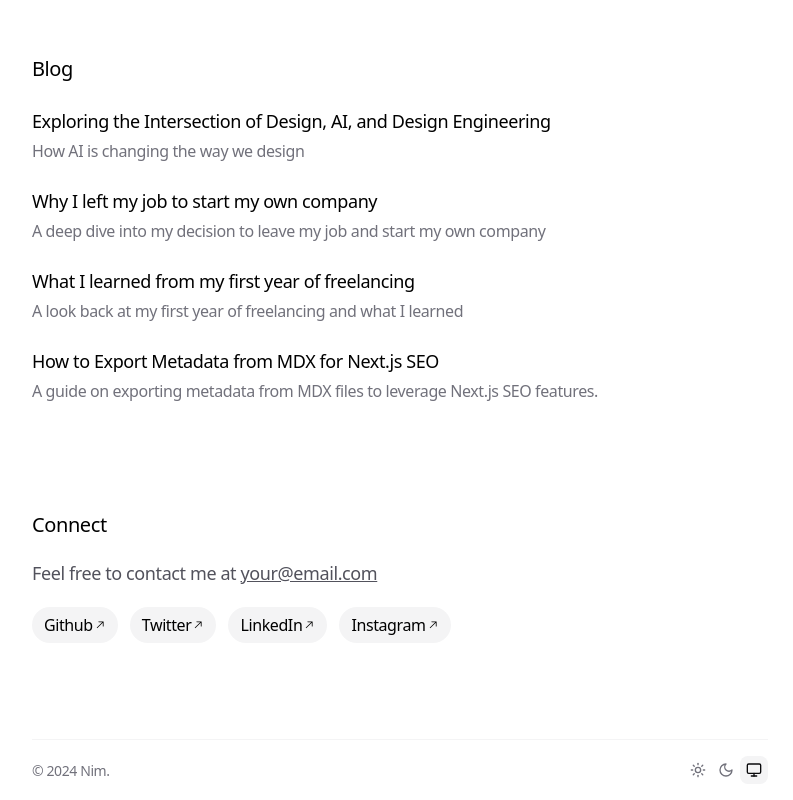
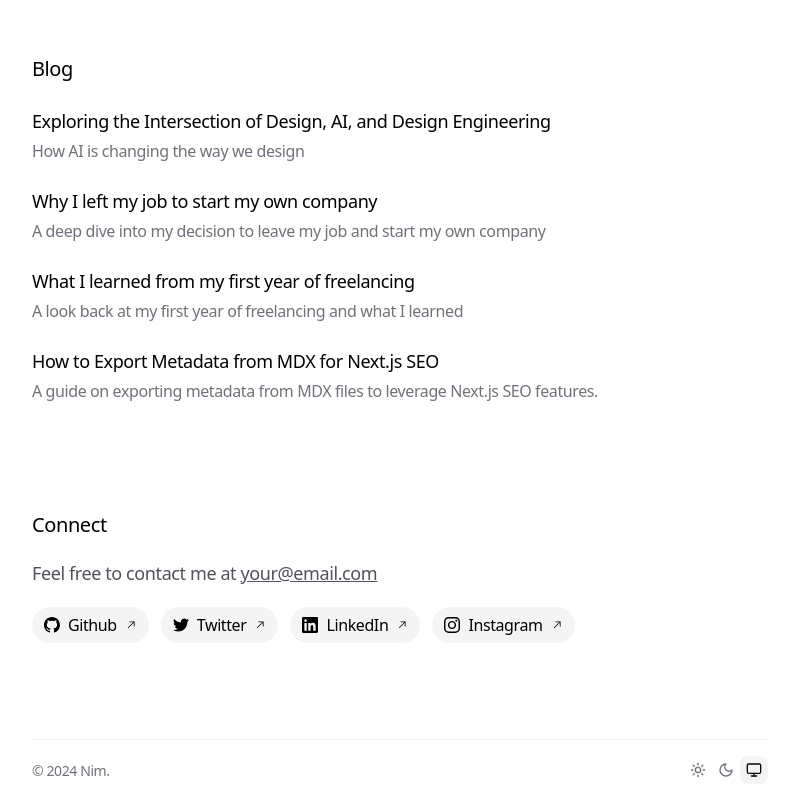
Before and after one commit to niklasfrick/niklasfrick-com, a Next.js app: page / in a window 1280 px wide. Shown: the part 1127-1927 px from the top of the page, without its empty margins (240-1033 px from the left). Built offline with nearby package versions, Linux system fonts and the light colour scheme.

Commit message:
✨ Adding social icons to connect buttons

```diff
--- a/app/data.ts
+++ b/app/data.ts
@@ -25,6 +25,7 @@
 type SocialLink = {
   label: string
   link: string
+  icon: string
 }
 
 export const PROJECTS: Project[] = [
@@ -107,18 +108,22 @@
   {
     label: 'Github',
     link: 'https://github.com/ibelick',
+    icon: 'github',
   },
   {
     label: 'Twitter',
     link: 'https://twitter.com/ibelick',
+    icon: 'twitter',
   },
   {
     label: 'LinkedIn',
     link: 'https://www.linkedin.com/in/ibelick',
+    icon: 'linkedin',
   },
   {
     label: 'Instagram',
     link: 'https://www.instagram.com/ibelick',
+    icon: 'instagram',
   },
 ]
 
--- a/app/page.tsx
+++ b/app/page.tsx
@@ -12,6 +12,7 @@
 } from '@/components/ui/morphing-dialog'
 import Link from 'next/link'
 import { AnimatedBackground } from '@/components/ui/animated-background'
+import { SocialIcon } from '@/components/ui/social-icons'
 import {
   PROJECTS,
   WORK_EXPERIENCE,
@@ -92,16 +93,19 @@
 function MagneticSocialLink({
   children,
   link,
+  icon,
 }: {
   children: React.ReactNode
   link: string
+  icon: string
 }) {
   return (
     <Magnetic springOptions={{ bounce: 0 }} intensity={0.3}>
       <a
         href={link}
-        className="group relative inline-flex shrink-0 items-center gap-[1px] rounded-full bg-zinc-100 px-3 py-1.5 text-base text-black transition-colors duration-200 hover:bg-zinc-950 hover:text-zinc-50 dark:bg-zinc-800 dark:text-zinc-100 dark:hover:bg-zinc-700"
+        className="group relative inline-flex shrink-0 items-center gap-2 rounded-full bg-zinc-100 px-3 py-1.5 text-base text-black transition-colors duration-200 hover:bg-zinc-950 hover:text-zinc-50 dark:bg-zinc-800 dark:text-zinc-100 dark:hover:bg-zinc-700"
       >
+        <SocialIcon icon={icon} />
         {children}
         <svg
           width="15"
@@ -259,7 +263,7 @@
         </p>
         <div className="flex items-center justify-start space-x-3">
           {SOCIAL_LINKS.map((link) => (
-            <MagneticSocialLink key={link.label} link={link.link}>
+            <MagneticSocialLink key={link.label} link={link.link} icon={link.icon}>
               {link.label}
             </MagneticSocialLink>
           ))}
--- /dev/null
+++ b/components/ui/social-icons.tsx
@@ -0,0 +1,33 @@
+import React from 'react'
+
+interface SocialIconProps {
+    icon: string
+    className?: string
+}
+
+export function SocialIcon({ icon, className = "h-4 w-4" }: SocialIconProps) {
+    const iconComponents: Record<string, React.ReactNode> = {
+        github: (
+            <svg width="16" height="16" viewBox="0 0 24 24" fill="currentColor" className={className}>
+                <path d="M12 0c-6.626 0-12 5.373-12 12 0 5.302 3.438 9.8 8.207 11.387.599.111.793-.261.793-.577v-2.234c-3.338.726-4.033-1.416-4.033-1.416-.546-1.387-1.333-1.756-1.333-1.756-1.089-.745.083-.729.083-.729 1.205.084 1.839 1.237 1.839 1.237 1.07 1.834 2.807 1.304 3.492.997.107-.775.418-1.305.762-1.604-2.665-.305-5.467-1.334-5.467-5.931 0-1.311.469-2.381 1.236-3.221-.124-.303-.535-1.524.117-3.176 0 0 1.008-.322 3.301 1.23.957-.266 1.983-.399 3.003-.404 1.02.005 2.047.138 3.006.404 2.291-1.552 3.297-1.23 3.297-1.23.653 1.653.242 2.874.118 3.176.77.84 1.235 1.911 1.235 3.221 0 4.609-2.807 5.624-5.479 5.921.43.372.823 1.102.823 2.222v3.293c0 .319.192.694.801.576 4.765-1.589 8.199-6.086 8.199-11.386 0-6.627-5.373-12-12-12z" />
+            </svg>
+        ),
+        twitter: (
+            <svg width="16" height="16" viewBox="0 0 24 24" fill="currentColor" className={className}>
+                <path d="M23.953 4.57a10 10 0 01-2.825.775 4.958 4.958 0 002.163-2.723c-.951.555-2.005.959-3.127 1.184a4.92 4.92 0 00-8.384 4.482C7.69 8.095 4.067 6.13 1.64 3.162a4.822 4.822 0 00-.666 2.475c0 1.71.87 3.213 2.188 4.096a4.904 4.904 0 01-2.228-.616v.06a4.923 4.923 0 003.946 4.827 4.996 4.996 0 01-2.212.085 4.936 4.936 0 004.604 3.417 9.867 9.867 0 01-6.102 2.105c-.39 0-.779-.023-1.17-.067a13.995 13.995 0 007.557 2.209c9.053 0 13.998-7.496 13.998-13.985 0-.21 0-.42-.015-.63A9.935 9.935 0 0024 4.59z" />
+            </svg>
+        ),
+        linkedin: (
+            <svg width="16" height="16" viewBox="0 0 24 24" fill="currentColor" className={className}>
+                <path d="M20.447 20.452h-3.554v-5.569c0-1.328-.027-3.037-1.852-3.037-1.853 0-2.136 1.445-2.136 2.939v5.667H9.351V9h3.414v1.561h.046c.477-.9 1.637-1.85 3.37-1.85 3.601 0 4.267 2.37 4.267 5.455v6.286zM5.337 7.433c-1.144 0-2.063-.926-2.063-2.065 0-1.138.92-2.063 2.063-2.063 1.14 0 2.064.925 2.064 2.063 0 1.139-.925 2.065-2.064 2.065zm1.782 13.019H3.555V9h3.564v11.452zM22.225 0H1.771C.792 0 0 .774 0 1.729v20.542C0 23.227.792 24 1.771 24h20.451C23.2 24 24 23.227 24 22.271V1.729C24 .774 23.2 0 22.222 0h.003z" />
+            </svg>
+        ),
+        instagram: (
+            <svg width="16" height="16" viewBox="0 0 24 24" fill="currentColor" className={className}>
+                <path d="M12 2.163c3.204 0 3.584.012 4.85.07 3.252.148 4.771 1.691 4.919 4.919.058 1.265.069 1.645.069 4.849 0 3.205-.012 3.584-.069 4.849-.149 3.225-1.664 4.771-4.919 4.919-1.266.058-1.644.07-4.85.07-3.204 0-3.584-.012-4.849-.07-3.26-.149-4.771-1.699-4.919-4.92-.058-1.265-.07-1.644-.07-4.849 0-3.204.013-3.583.07-4.849.149-3.227 1.664-4.771 4.919-4.919 1.266-.057 1.645-.069 4.849-.069zm0-2.163c-3.259 0-3.667.014-4.947.072-4.358.2-6.78 2.618-6.98 6.98-.059 1.281-.073 1.689-.073 4.948 0 3.259.014 3.668.072 4.948.2 4.358 2.618 6.78 6.98 6.98 1.281.058 1.689.072 4.948.072 3.259 0 3.668-.014 4.948-.072 4.354-.2 6.782-2.618 6.979-6.98.059-1.28.073-1.689.073-4.948 0-3.259-.014-3.667-.072-4.947-.2-4.354-2.617-6.78-6.979-6.98-1.281-.059-1.69-.073-4.949-.073zm0 5.838c-3.403 0-6.162 2.759-6.162 6.162s2.759 6.163 6.162 6.163 6.162-2.759 6.162-6.163c0-3.403-2.759-6.162-6.162-6.162zm0 10.162c-2.209 0-4-1.79-4-4 0-2.209 1.791-4 4-4s4 1.791 4 4c0 2.21-1.791 4-4 4zm6.406-11.845c-.796 0-1.441.645-1.441 1.44s.645 1.44 1.441 1.44c.795 0 1.439-.645 1.439-1.44s-.644-1.44-1.439-1.44z" />
+            </svg>
+        ),
+    }
+
+    return iconComponents[icon] || null
+}
```
